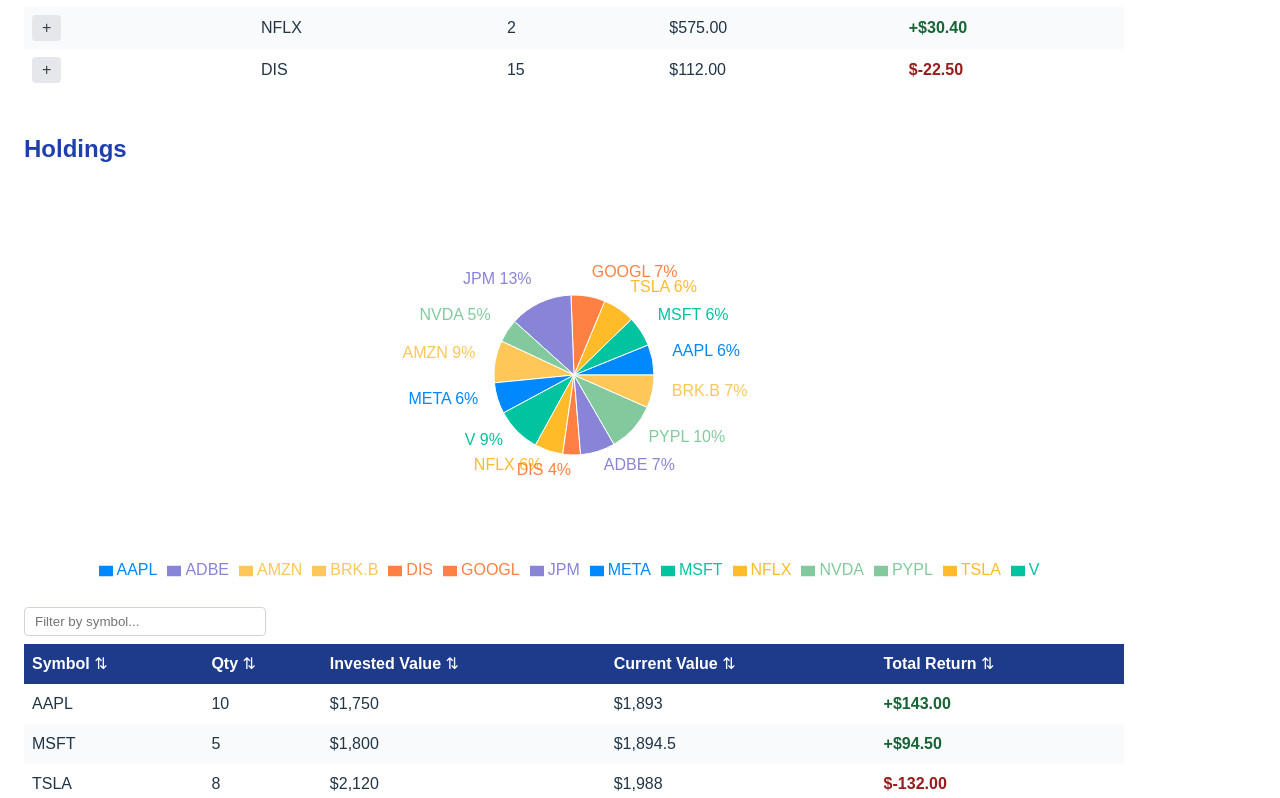
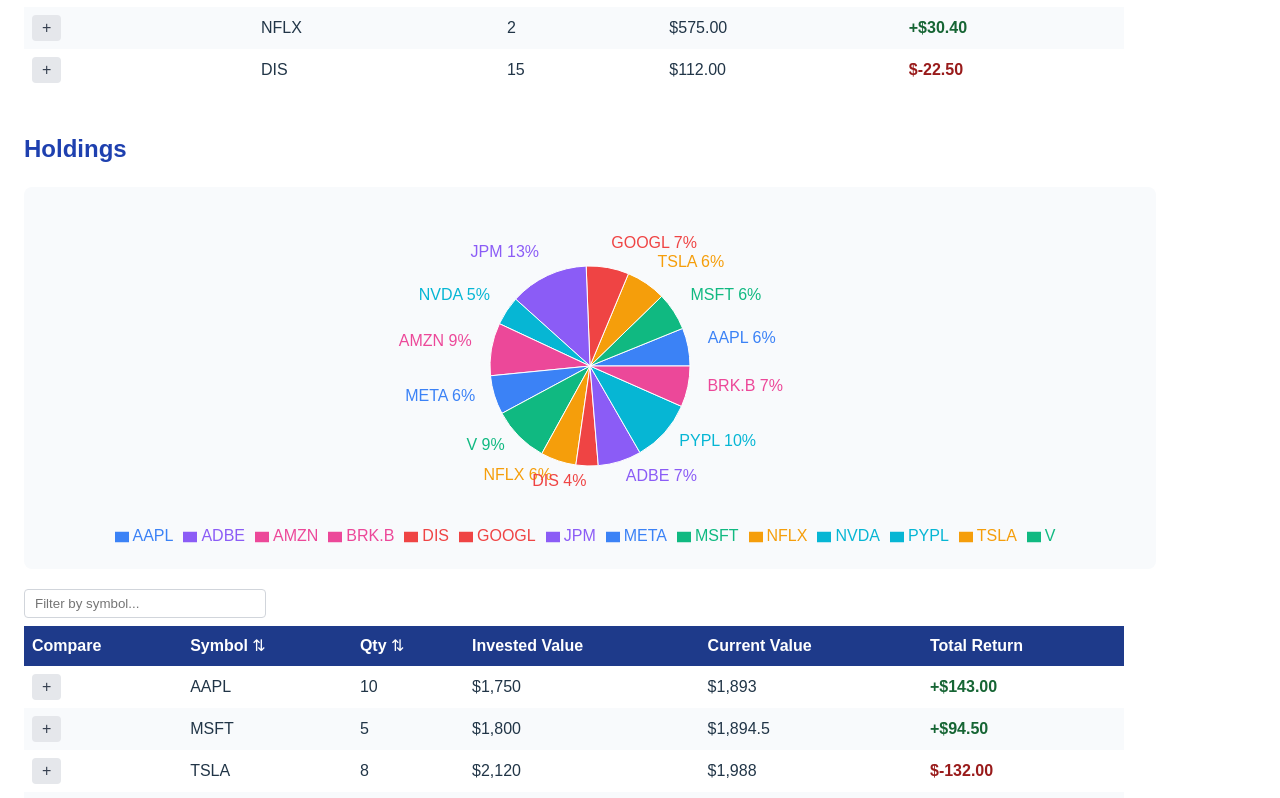
Before and after one commit to rohit-gomase25/Week2-Rohit, a React (Vite) app: page / in a window 1280 px wide. Shown: the part 3302-4100 px from the top of the page. Built offline with nearby package versions, Linux system fonts and the light colour scheme.

Commit message:
Holding Comparison

```diff
--- a/src/App.tsx
+++ b/src/App.tsx
@@ -1,6 +1,7 @@
 import { lazy, useState } from 'react';
 import PriceTicker from './components/PriceTicker';
-import { stocks, trades, holdings } from './data/stockData';
+// REMOVED: holdings from the data import since it's now in useHoldingsStore
+import { stocks, trades } from './data/stockData';
 import type { Stock, Trade } from './types/stock.types';
 import SuspenseBoundary from './boundaries/SuspenseBoundary';
 import TableSkeleton from './skeletons/TableSkeleton';
@@ -10,6 +11,7 @@
 // Comparison Panels
 import StockComparePanel from './components/StockComparePanel';
 import PositionComparePanel from './components/PositionComparePanel';
+import HoldingComparePanel from './components/HoldingComparePanel'; // ADDED
 
 const LiveQuotesFeature = lazy(function() {
   return import('./features/quotes/LiveQuotesFeature');
@@ -88,7 +90,7 @@
         />
       </SuspenseBoundary>
 
-      {/* Portfolio Summary Section - RESTORED: availableStocks prop to fix TS error */}
+      {/* Portfolio Summary Section */}
       <SuspenseBoundary
         fallback={<TableSkeleton rows={3} cols={3} title="Portfolio Summary" />}
       >
@@ -102,11 +104,11 @@
         <PositionsFeature />
       </SuspenseBoundary>
 
-      {/* Holdings Section - Safeguarded with fallback to prevent "data is not iterable" */}
+      {/* Holdings Section - UPDATED: Removed holdings prop, now handled by Zustand internally */}
       <SuspenseBoundary
         fallback={<TableSkeleton rows={5} cols={5} title="Holdings" />}
       >
-        <HoldingsFeature holdings={holdings || []} />
+        <HoldingsFeature />
       </SuspenseBoundary>
 
       {/* Trade History and Form Section */}
@@ -129,6 +131,7 @@
       {/* Floating Comparison UI Panels */}
       <StockComparePanel />
       <PositionComparePanel />
+      <HoldingComparePanel /> {/* ADDED */}
     </div>
   );
 }
--- /dev/null
+++ b/src/components/HoldingComparePanel.tsx
@@ -0,0 +1,63 @@
+import React from 'react';
+import { useHoldingsStore } from '../stores/useHoldingsStore';
+
+const HoldingComparePanel: React.FC = () => {
+  const { compareHoldings, clearHoldingCompare, toggleHoldingCompare } = useHoldingsStore();
+
+  if (compareHoldings.length < 2) return null;
+
+  return (
+    <div style={{
+      position: 'fixed', bottom: 0, left: 0, right: 0,
+      background: '#fff', borderTop: '4px solid #3B82F6',
+      padding: '16px 24px', zIndex: 1150, boxShadow: '0 -4px 20px rgba(0,0,0,0.15)',
+      maxHeight: '35vh', overflowY: 'auto'
+    }}>
+      <div style={{ display: 'flex', justifyContent: 'space-between', marginBottom: 12 }}>
+        <h3 style={{ margin: 0, color: '#1E3A8A' }}>Comparing {compareHoldings.length} Holdings</h3>
+        <button
+          onClick={clearHoldingCompare}
+          style={{ background: '#DBEAFE', color: '#1E40AF', border: 'none', padding: '6px 16px', borderRadius: 4, cursor: 'pointer', fontWeight: 'bold' }}
+        >
+          Clear All
+        </button>
+      </div>
+
+      <table style={{ width: '100%', borderCollapse: 'collapse', fontSize: 13 }}>
+        <thead>
+          <tr style={{ backgroundColor: '#3B82F6', color: '#fff' }}>
+            <th style={{ textAlign: 'left', padding: 10 }}>Metric</th>
+            {compareHoldings.map(h => (
+              <th key={h.id} style={{ padding: 10 }}>
+                {h.symbol} <span onClick={() => toggleHoldingCompare(h)} style={{ cursor: 'pointer', marginLeft: 8 }}>✕</span>
+              </th>
+            ))}
+          </tr>
+        </thead>
+        <tbody>
+          <tr style={{ borderBottom: '1px solid #eee' }}>
+            <td style={{ padding: 10, fontWeight: 'bold' }}>Qty</td>
+            {compareHoldings.map(h => <td key={h.id} style={{ textAlign: 'center' }}>{h.qty}</td>)}
+          </tr>
+          <tr style={{ borderBottom: '1px solid #eee' }}>
+            <td style={{ padding: 10, fontWeight: 'bold' }}>Invested</td>
+            {compareHoldings.map(h => <td key={h.id} style={{ textAlign: 'center' }}>${Number(h.investedValue).toLocaleString()}</td>)}
+          </tr>
+          <tr>
+            <td style={{ padding: 10, fontWeight: 'bold' }}>Total Return</td>
+            {compareHoldings.map(h => {
+              const isPos = h.totalReturn >= 0;
+              return (
+                <td key={h.id} style={{ textAlign: 'center', color: isPos ? '#166534' : '#991B1B', fontWeight: 'bold' }}>
+                  {isPos ? '+' : ''}${Number(h.totalReturn).toFixed(2)}
+                </td>
+              );
+            })}
+          </tr>
+        </tbody>
+      </table>
+    </div>
+  );
+};
+
+export default HoldingComparePanel;
--- a/src/features/holdings/HoldingsFeature.tsx
+++ b/src/features/holdings/HoldingsFeature.tsx
@@ -1,17 +1,14 @@
 import React from 'react';
-import type{ Holding } from '../../types/stock.types';
-import DataTable   from '../../components/DataTable';
+import type { Holding } from '../../types/stock.types';
+import DataTable from '../../components/DataTable';
 import { PieChart, Pie, Cell, ResponsiveContainer, Legend, Tooltip } from 'recharts';
-
-interface HoldingsFeatureProps {
-  holdings: Holding[];
-}
+import { useHoldingsStore } from '../../stores/useHoldingsStore';
 
 function pnlCell(value: unknown, suffix: string = ''): React.ReactNode {
-  var numberValue  = Number(value);
-  var isPositive   = numberValue >= 0;
-  var textColour   = isPositive ? '#166534' : '#991B1B';
-  var prefix       = isPositive ? '+' : '';
+  var numberValue = Number(value);
+  var isPositive = numberValue >= 0;
+  var textColour = isPositive ? '#166534' : '#991B1B';
+  var prefix = isPositive ? '+' : '';
   var currencySign = suffix === '%' ? '' : '$';
   return (
     <span style={{ color: textColour, fontWeight: 'bold' }}>
@@ -20,20 +17,24 @@
   );
 }
 
-const COLORS = ['#0088FE', '#00C49F', '#FFBB28', '#FF8042', '#8884D8', '#82ca9d', '#ffc658'];
+const COLORS = ['#3B82F6', '#10B981', '#F59E0B', '#EF4444', '#8B5CF6', '#06B6D4', '#EC4899'];
 
-const HoldingsFeature: React.FC<HoldingsFeatureProps> = ({ holdings }) => {
-  const pieData = holdings.map((holding, index) => ({
+const HoldingsFeature: React.FC = () => {
+  const { holdings, toggleHoldingCompare, compareHoldings } = useHoldingsStore();
+
+  const pieData = (holdings || []).map((holding, index) => ({
     name: holding.symbol,
     value: holding.currentValue,
     fill: COLORS[index % COLORS.length]
   }));
+
   return (
-    <>
+    <div style={{ marginBottom: '40px' }}>
       <h2 style={{ color: '#1E40AF' }}>Holdings</h2>
-      {holdings.length > 0 && (
-        <div style={{ width: '100%', height: 400, marginBottom: '20px' }}>
-          <ResponsiveContainer>
+
+      {holdings && holdings.length > 0 && (
+        <div style={{ width: '100%', height: 350, marginBottom: '20px', background: '#f8fafc', borderRadius: '8px', padding: '16px' }}>
+          <ResponsiveContainer width="100%" height="100%">
             <PieChart>
               <Pie
                 data={pieData}
@@ -41,8 +42,7 @@
                 cy="50%"
                 labelLine={false}
                 label={({ name, percent }) => `${name} ${percent ? (percent * 100).toFixed(0) : '0'}%`}
-                outerRadius={80}
-                fill="#8884d8"
+                outerRadius={100}
                 dataKey="value"
               >
                 {pieData.map((entry, index) => (
@@ -55,27 +55,57 @@
           </ResponsiveContainer>
         </div>
       )}
+
       <DataTable<Holding>
-        data={holdings}
+        data={holdings || []}
         rowKey="id"
         filterKey="symbol"
         pageSize={10}
         columns={[
-          { key: 'symbol',        header: 'Symbol',         sortable: true },
-          { key: 'qty',           header: 'Qty',            sortable: true },
-          { key: 'investedValue', header: 'Invested Value', sortable: true,
-            render: function(value) { return '$' + Number(value).toLocaleString(); }
+          {
+            key: 'compare' as any,
+            header: 'Compare',
+            render: (_, item) => {
+              const inCompare = compareHoldings.some(h => h.id === item.id);
+              return (
+                <button
+                  onClick={() => toggleHoldingCompare(item)}
+                  style={{
+                    background: inCompare ? '#3B82F6' : '#E5E7EB',
+                    color: inCompare ? '#fff' : '#374151',
+                    border: 'none', borderRadius: 4, padding: '4px 10px', cursor: 'pointer'
+                  }}
+                >
+                  {inCompare ? '✓' : '+'}
+                </button>
+              );
+            }
           },
-          { key: 'currentValue',  header: 'Current Value',  sortable: true,
-            render: function(value) { return '$' + Number(value).toLocaleString(); }
+          { key: 'symbol', header: 'Symbol', sortable: true },
+          { key: 'qty', header: 'Qty', sortable: true },
+          {
+            key: 'investedValue',
+            header: 'Invested Value',
+            render: (v) => '$' + Number(v).toLocaleString()
           },
-          { key: 'totalReturn',   header: 'Total Return',   sortable: true,
-            render: function(value) { return pnlCell(value); }
+          {
+            key: 'currentValue',
+            header: 'Current Value',
+            render: (v) => '$' + Number(v).toLocaleString()
           },
+          {
+            key: 'totalReturn',
+            header: 'Total Return',
+            render: (v) => pnlCell(v)
+          }
         ]}
       />
-    </>
+    </div>
   );
 };
 
 export default HoldingsFeature;
+
+
+
+// label={({ name, percent }) => `${name} ${percent ? (percent * 100).toFixed(0) : '0'}%`}
--- /dev/null
+++ b/src/stores/useHoldingsStore.tsx
@@ -0,0 +1,34 @@
+import { create } from 'zustand';
+import type { Holding } from '../types/stock.types';
+import { holdings as initialHoldings } from '../data/stockData';
+
+interface HoldingsStore {
+  holdings: Holding[];
+  compareHoldings: Holding[];
+  toggleHoldingCompare: (holding: Holding) => void;
+  clearHoldingCompare: () => void;
+}
+
+export const useHoldingsStore = create<HoldingsStore>((set) => ({
+  holdings: initialHoldings as Holding[],
+  compareHoldings: [] as Holding[],
+
+  toggleHoldingCompare: (holding) => set((state) => {
+    const isAlreadyIn = state.compareHoldings.some((h) => h.id === holding.id);
+
+    if (isAlreadyIn) {
+      return {
+        compareHoldings: state.compareHoldings.filter((h) => h.id !== holding.id)
+      };
+    }
+
+    if (state.compareHoldings.length >= 4) {
+      alert('Max 4 holdings for comparison');
+      return state;
+    }
+
+    return { compareHoldings: [...state.compareHoldings, holding] };
+  }),
+
+  clearHoldingCompare: () => set({ compareHoldings: [] }),
+}));
```
